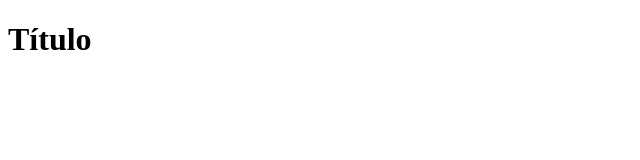
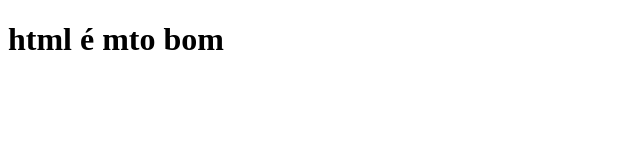
Before and after one commit to klaus14k/Teste, a plain HTML site: page index.html in a window 1280 px wide. Shown: the whole page, without its empty margins (0-640 px from the left). Drawn offline with Linux system fonts and the light colour scheme.

Commit message:
alteração dentro da tag h1

```diff
--- a/index.html
+++ b/index.html
@@ -7,6 +7,6 @@
     <title>Projeto Git</title>
 </head>
 <body>
-    <h1>Título</h1>
+    <h1>html é mto bom</h1>
 </body>
 </html>
```
